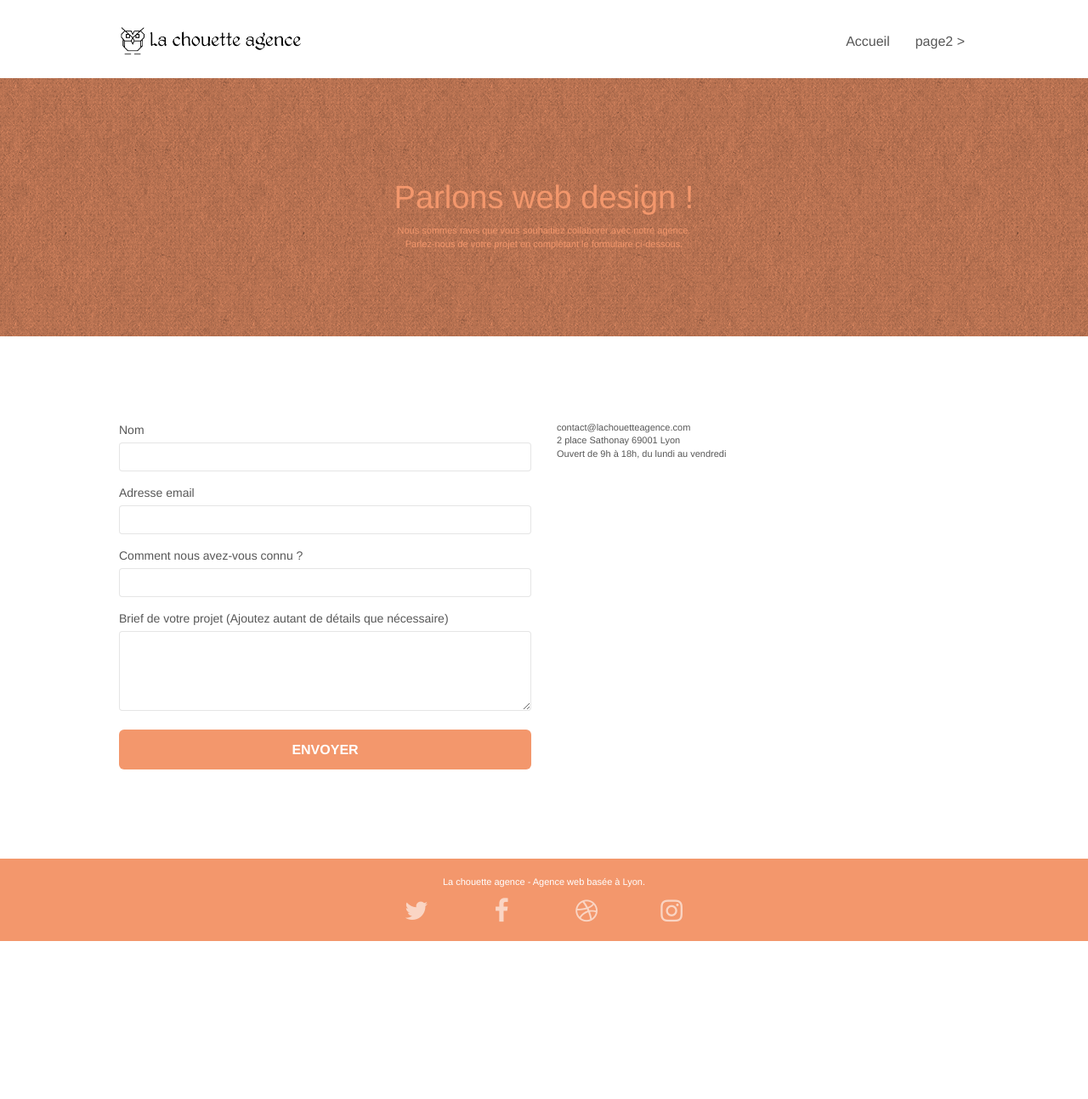
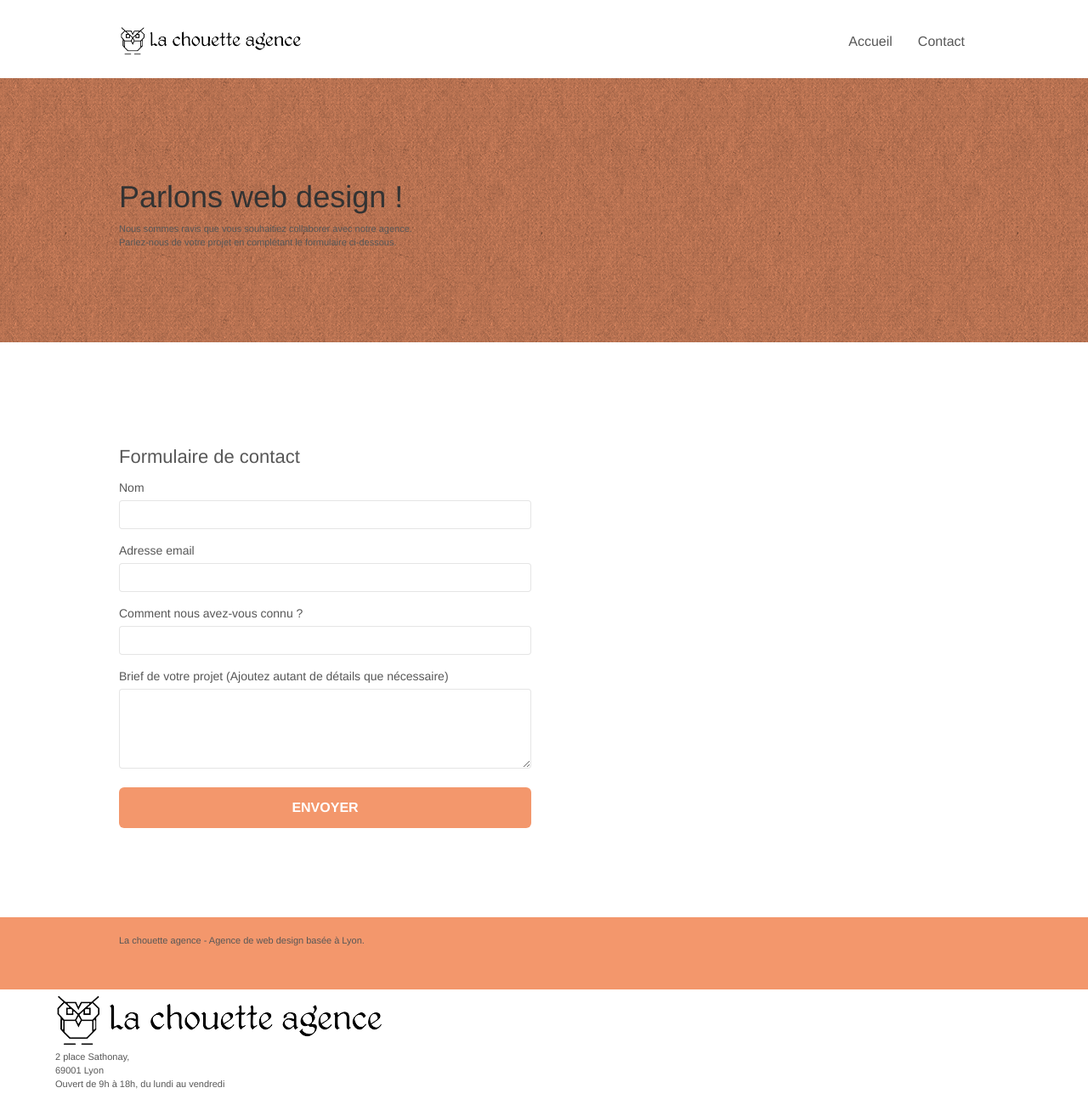
Before and after one commit to LeoB95/OC_LeoB95_P4_ChouetteAgence_Initial_Before, a plain HTML site: page page2.html in a window 1280 px wide. Shown: the whole page at 85% size. Before the commit the page ends 1108 px from the top, so only its background shows below. Drawn offline with nearby package versions, Linux system fonts and the light colour scheme; files that its build step writes are made by us from their sources; a script that the page names is missing.

Commit message:
DERNIERE CORRECTION APRES W3C

```diff
--- a/page2.html
+++ b/page2.html
@@ -1,16 +1,20 @@
 <!doctype html>
-<html lang="Default">
+<html lang="fr">
+
 <head>
 	<meta charset="utf-8">
 	<meta name="keywords" content="">
 	<meta name="description" content="">
 	<meta name="viewport" content="width=device-width, initial-scale=1.0, viewport-fit=cover">
 	<link rel="shortcut icon" type="image/png" href="favicon.jpg">
+	<link rel="shortcut icon" type="image/ico" href="favicon.ico">
 
-	<link rel="stylesheet" type="text/css" href="./css/bootstrap.min.css">
+	<link rel="stylesheet" type="text/css" href="./css/bootstrap.css">
 	<link rel="stylesheet" type="text/css" href="style.css">
-	<link rel="stylesheet" type="text/css" href="./css/font-awesome.min.css">
-	<link rel="stylesheet" type="text/css" href="./css/et-line.min.css">
+	<!-- Import du fichier minimale fontawesome -->
+	<link rel="stylesheet" type="text/css" href="css/font-awesome.min.css">
+
+	<link rel="stylesheet" type="text/css" href="./css/et-line.css">
 
 
 	<script src="./js/jquery-2.1.0.min.js"></script>
@@ -18,27 +22,38 @@
 	<script src="./js/blocs.min.js"></script>
 	<script src="./js/jqBootstrapValidation.js"></script>
 	<script src="./js/formHandler.js"></script>
-    <title>page2</title>
+	<title>Contact</title>
 
 
 	<!-- Analytics -->
+	<!-- Global site tag (gtag.js) - Google Analytics -->
+	<script async src="https://www.googletagmanager.com/gtag/js?id=G-2Y8ZJXTZXV"></script>
+	<script>
+		window.dataLayer = window.dataLayer || [];
+		function gtag() { dataLayer.push(arguments); }
+		gtag('js', new Date());
 
+		gtag('config', 'G-2Y8ZJXTZXV');
+	</script>
 	<!-- Analytics END -->
 
 </head>
-<body>
+
+<body class="contact">
 	<!-- Principal conteneur -->
 	<div class="page-container">
-
+		<header class="headerContact">
 			<!-- bloc-0 -->
 			<div class="bloc bgc-white l-bloc " id="bloc-0">
 				<div class="container bloc-sm">
 					<nav class="navbar row">
 						<div class="navbar-header">
-				<a class="navbar-brand" href="index.html"><img src="img/la-chouette-agence.png" alt="atlanta web design logo" height="40" /></a>
-				<button id="nav-toggle" type="button" class="ui-navbar-toggle navbar-toggle" data-toggle="collapse" data-target=".navbar-1">
-					<span class="sr-only">Toggle navigation</span><span class="icon-bar"></span><span class="icon-bar"></span><span class="icon-bar"></span>
-				</button>
+							<!-- MODIFICATION  -->
+							<!--  OK Supprime les mots clés OK -->
+							<a class="navbar-brand" href="index.html"><img class="headerImg headerLogo"
+									src="img/la-chouette-agence.png" alt="logo chouette agence" height="40" /></a>
+							<!-- MODIFICATION  -->
+							<!--  OK Supprime les mots clés OK + toggle navbar -->
 						</div>
 						<div class="collapse navbar-collapse navbar-1 special-dropdown-nav">
 							<ul class="site-navigation nav navbar-nav">
@@ -48,24 +63,28 @@
 								<li>
 								</li>
 								<li>
-						<a href="page2.html">page2 &gt;</a>
+									<!-- MODIFICATION  -->
+									<!-- OK  Modifier nom du fichier html et nom du bouton OK -->
+									<a href="contact.html">Contact</a>
 								</li>
 							</ul>
 						</div>
 					</nav>
 				</div>
 			</div>
+		</header>
 		<!-- bloc-0 END -->
-
+		<main class="mainContact">
 			<!-- bloc-6 -->
-<div class="bloc bg-dots-bg bg-repeat bgc-atomic-tangerine d-bloc bloc-bg-texture texture-paper" id="bloc-6">
+			<div class="bloc bg-dots-bg bg-repeat bgc-atomic-tangerine d-bloc bloc-bg-texture texture-paper"
+				id="bloc-6">
 				<div class="container bloc-lg">
 					<div class="row">
 						<div class="col-sm-12">
-				<h1 class="text-center hero-bloc-text tc-white">
+							<h1 class="titleContact">
 								Parlons web design !
 							</h1>
-				<p class="text-center mg-lg tc-white tight-width-whitespace">
+							<p class="subTitle">
 								Nous sommes ravis que vous souhaitiez collaborer avec notre agence.<br>
 								Parlez-nous de votre projet en complétant le formulaire ci-dessous.
 							</p>
@@ -80,89 +99,136 @@
 				<div class="container bloc-lg">
 					<div class="row">
 						<div class="col-sm-6">
-				<form id="form_1" novalidate success-msg="Your message has been sent." fail-msg="Sorry it seems that our mail server is not responding, Sorry for the inconvenience!">
+							<h2 class="titleContact2">Formulaire de contact</h2>
+							<div class="formContainer">
+								<form id="form_1" action="Sent"
+									novalidate="Sorry it seems that our mail server is not responding, Sorry for the inconvenience!">
+
+
 									<div class="form-group">
+										<div class="labelName">
 											<label>
 												Nom
 											</label>
+										</div>
 										<input id="name" class="form-control" required />
 									</div>
 									<div class="form-group">
-						<label>
+										<!--  attribut "for"-->
+										<!--  attribut placeholder -->
+										<div class="labelName">
+											<label for="email">
 												Adresse email
 											</label>
+										</div>
 										<input id="email" class="form-control" type="email" required />
 									</div>
 									<div class="form-group">
+										<div class="labelName">
 											<label>
 												Comment nous avez-vous connu ?
 											</label>
+										</div>
 										<input class="form-control" type="email" required id="input_504" />
 									</div>
 									<div class="form-group">
+										<div class="labelName">
 											<label>
+
 												Brief de votre projet (Ajoutez autant de détails que nécessaire)<br>
-						</label><textarea id="message" class="form-control" rows="4" cols="50" required></textarea>
+											</label>
+										</div><textarea id="message" class="form-control" rows="4" cols="50"
+											required></textarea>
 									</div>
-					<button class="bloc-button btn btn-lg btn-block cta-hero btn-atomic-tangerine" type="submit">
+									<div class="contactBtn">
+										<button class="bloc-button btn btn-lg btn-block cta-hero btn-atomic-tangerine"
+											type="submit">
 											Envoyer
 										</button>
+									</div>
 								</form>
-			</div>
-			<div class="col-sm-6">
-				<p>
-					contact@lachouetteagence.com<br>2 place Sathonay 69001 Lyon<br>Ouvert de 9h à 18h, du lundi au vendredi<br>
-				</p>
 							</div>
 						</div>
 					</div>
 				</div>
+			</div>
+		</main>
+
 		<!-- bloc-7 END -->
 
-<!-- ScrollToTop Button -->
-<a class="bloc-button btn btn-d scrollToTop" onclick="scrollToTarget('1')"><span class="fa fa-chevron-up"></span></a>
-<!-- ScrollToTop Button END-->
-
+		<footer>
 
 			<!-- Footer - bloc-8 -->
 			<div class="bloc bgc-atomic-tangerine d-bloc" id="bloc-8">
 				<div class="container bloc-sm">
 					<div class="row">
 						<div class="col-sm-12">
-				<p class="text-center white">
-					La chouette agence - Agence web basée à Lyon.<br>
+							<p class="lastTitle">
+								La chouette agence - Agence de web design basée à Lyon.<br>
 							</p>
 							<div class="row row-no-gutters social">
 								<div class="col-sm-3">
 									<div class="text-center">
-							<a class="social" href="index.html"><span class="fa fa-twitter icon-md"></span></a>
+										<a class="social" href="www.twitter.com/fr"><i
+												class="fab fa-twitter  social"></i></a>
 									</div>
 								</div>
 								<div class="col-sm-3">
 									<div class="text-center">
-							<a class="social" href="index.html"><span class="fa fa-facebook icon-md"></span></a>
+										<a class="social" href="www.facebook.com/fr"><i
+												class="fab fa-facebook-f  social"></i></a>
 									</div>
 								</div>
 								<div class="col-sm-3">
 									<div class="text-center">
-							<a class="social" href="index.html"><span class="fa fa-dribbble icon-md"></span></a>
+										<a class="social" href="www.dribbble.com/fr"><i
+												class="fab fa-dribbble social"></i></a>
 									</div>
 								</div>
 								<div class="col-sm-3">
 									<div class="text-center">
-							<a class="social" href="index.html"><span class="fa fa-instagram icon-md"></span></a>
+										<a class="social" href="www.instagram.com/fr"><i
+												class="fab fa-instagram social"></i></a>
 									</div>
 								</div>
 							</div>
 						</div>
 					</div>
 				</div>
+
+
+
+
+
+				<div class="col-sm-6">
+					<div class="bottomFooter">
+						<div class="footerLogo"><img class="footerImg" src="img/la-chouette-agence.png"
+								alt="logo footer">
 						</div>
+						<div class="address">
+							<p class="address">2 place Sathonay,<br> 69001 Lyon<br>Ouvert de 9h à 18h, du lundi
+								au vendredi</p>
+						</div>
+					</div>
+				</div>
+			</div>
+
+		</footer>
+	</div>
+
 	<!-- Footer - bloc-8 END -->
 
-</div>
 	<!-- Principal conteneur END -->
+	<!-- Global site tag (gtag.js) - Google Analytics -->
+	<script async src="https://www.googletagmanager.com/gtag/js?id=G-2Y8ZJXTZXV"></script>
+	<script>
+		window.dataLayer = window.dataLayer || [];
+		function gtag() { dataLayer.push(arguments); }
+		gtag('js', new Date());
+
+		gtag('config', 'G-2Y8ZJXTZXV');
+	</script>
+</body>
 
 
-</body>
 </html>
```
Lines whose indentation alone changed are shown as unchanged.
